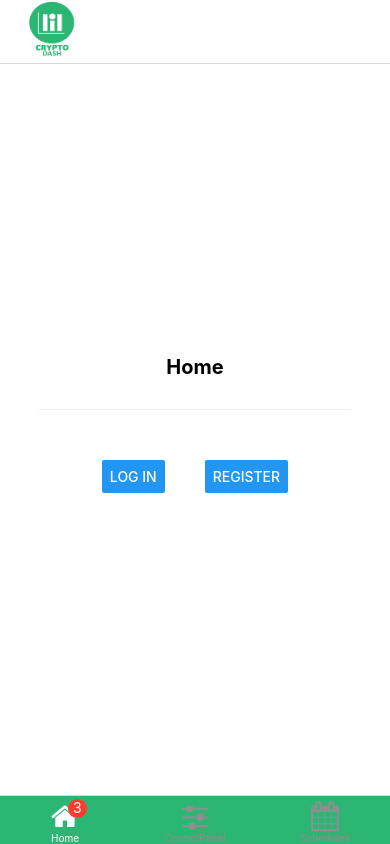
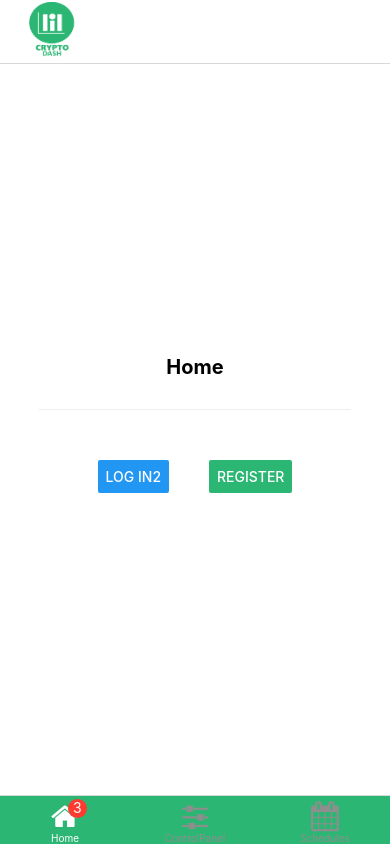
Before and after one commit to hwr7dd/CryptoDash, a React Native app: screen /Home in a window 390 px wide. Built offline with nearby package versions, Linux system fonts and the light colour scheme; what expo-linking would draw is missing.

Commit message:
Update Home.tsx

```diff
--- a/screens/Home.tsx
+++ b/screens/Home.tsx
@@ -7,7 +7,7 @@ import { Text, View } from '../components/Themed';
 import { RootTabScreenProps } from '../types';
 import {Button} from 'react-native'
 
-export default function Home({ navigation }: RootTabScreenProps<'Home'>) {
+export default function Home() {
   const data = [50, 10, 40, 95, -4, -24, 85, 91, 35, 53, -53, 24, 50, -20, -80]
 
     const [isLoginVisible, setIsVisible] = useState(true);
@@ -55,12 +55,12 @@ export default function Home({ navigation }: RootTabScreenProps<'Home'>) {
         </View>
       </View>
        :   <View style={styles.buttoncont}>
-       <View style={styles.buttonitems}>
-         <Button style={styles.buttonitems} title="Log In" onPress={toggleFunction} />
-       </View>
-       <View style={styles.buttonitems}>
-         <Button   title="Register" onPress={toggleFunction} />
-       </View>
+              <View style={styles.buttonitems}>
+                <Button  title="Log In2" onPress={toggleFunction} />
+              </View>
+           <View style={styles.buttonitems}>
+              <Button color="#2BB673"  title="Register" onPress={toggleFunction} />
+           </View>
      </View>}
     </View>
   );
@@ -76,6 +76,7 @@ const styles = StyleSheet.create({
   logout:{
     marginBottom:30
   },
+
   canvas:{
     flexDirection:'row',
     flex:1,
@@ -123,6 +124,7 @@ const styles = StyleSheet.create({
     margin:20,
     fontSize:15
   },
+
   separator: {
     marginVertical: 30,
     height: 1,
```
